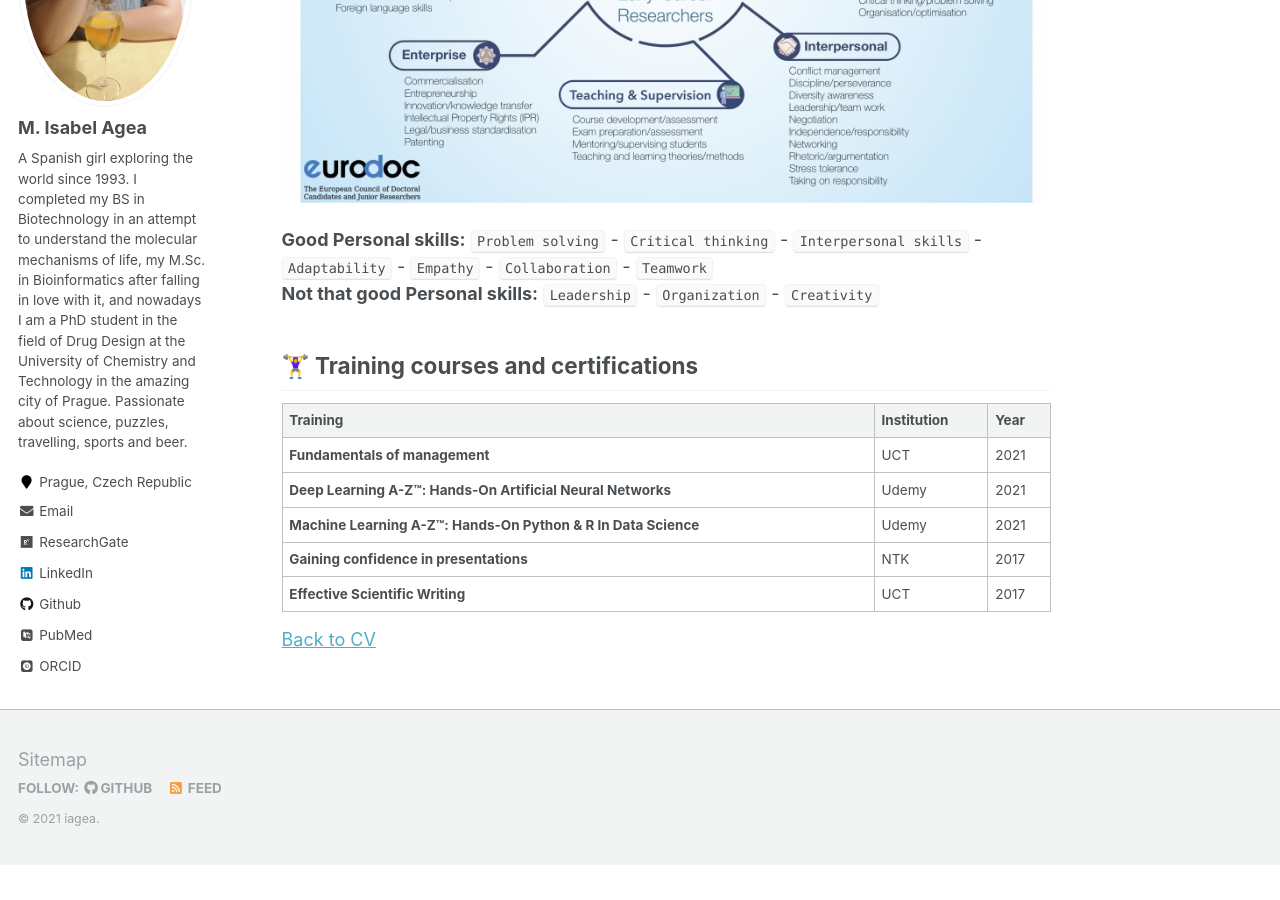
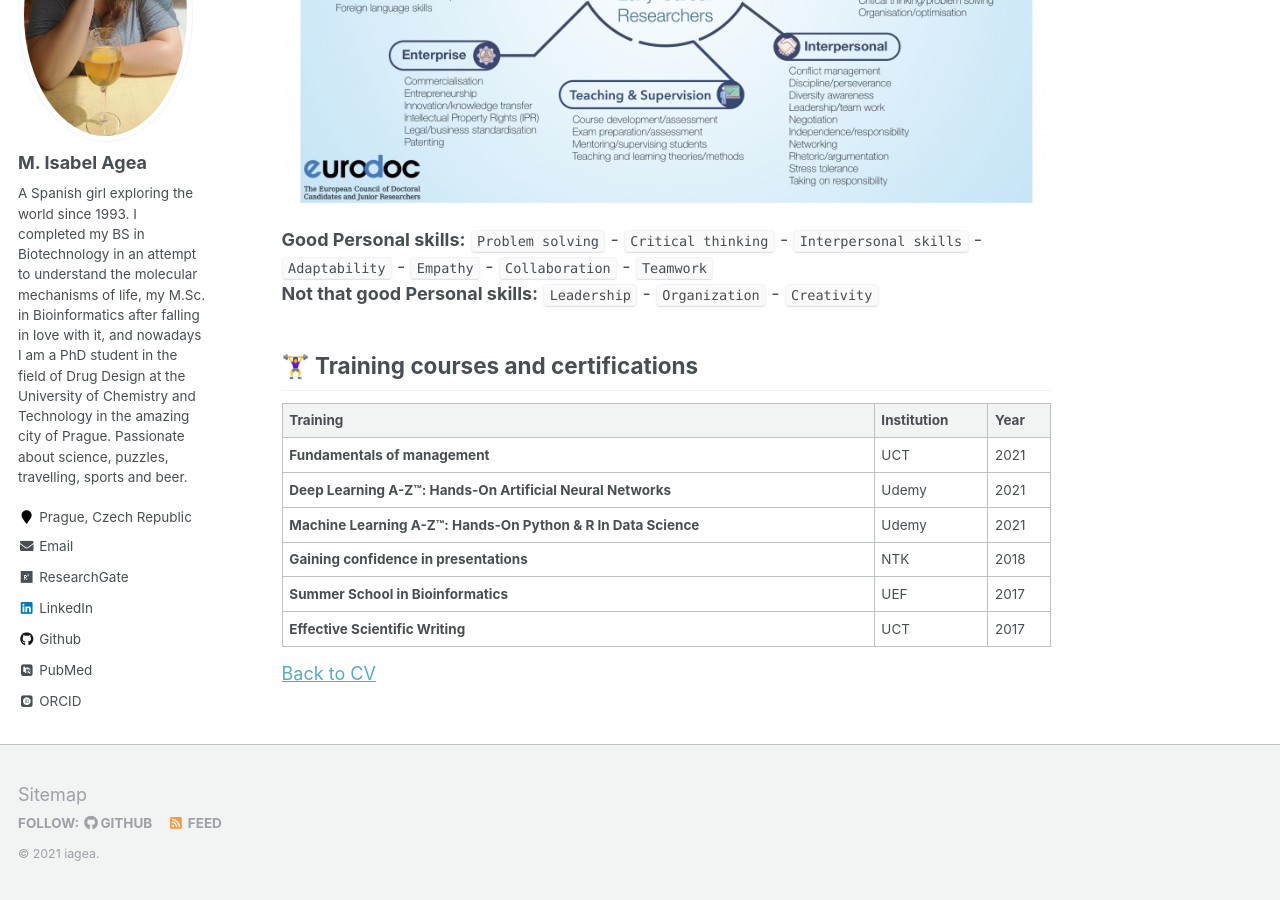
Before and after one commit to Iagea/iagea.github.io, a Jekyll site: the page built from _pages/skills-certifications.md, in a window 1280 px wide and 900 px high, scrolled down 745 px. Built offline with Jekyll 4.4.1, drawn with Linux system fonts in a browser that asks for light colours; some web fonts are replaced; before the commit the page ends 1610 px from its top, so only the background shows below that.

Commit message:
Update skills-certifications.md

```diff
--- a/_pages/skills-certifications.md
+++ b/_pages/skills-certifications.md
@@ -22,7 +22,8 @@ I try my best to be a better scientist and a better person every day. Therefore,
 | **Fundamentals of management** | UCT | 2021
 | **Deep Learning A-Z™: Hands-On Artificial Neural Networks** | Udemy | 2021
 | **Machine Learning A-Z™: Hands-On Python & R In Data Science** | Udemy | 2021
-| **Gaining confidence in presentations** | NTK | 2017
+| **Gaining confidence in presentations** | NTK | 2018
+| **Summer School in Bioinformatics** | UEF | 2017
 | **Effective Scientific Writing** | UCT | 2017
 
 
```
